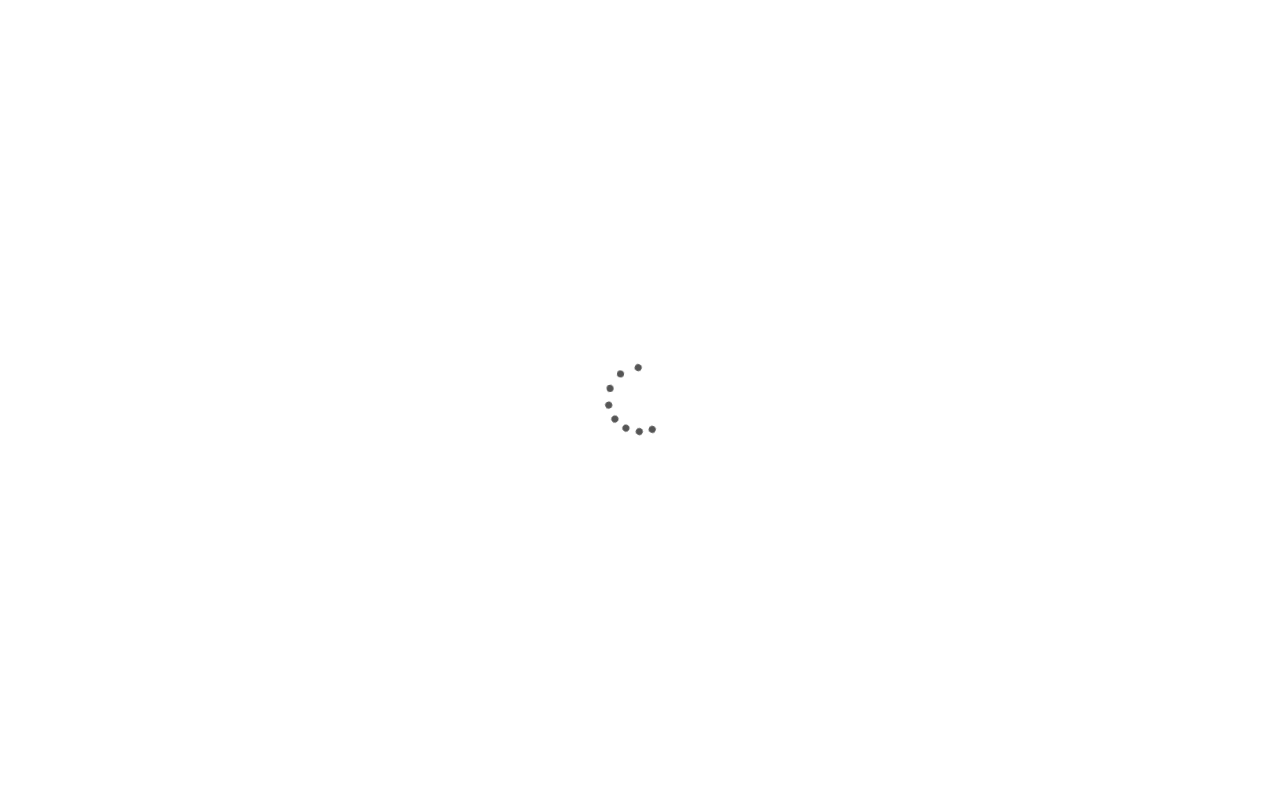
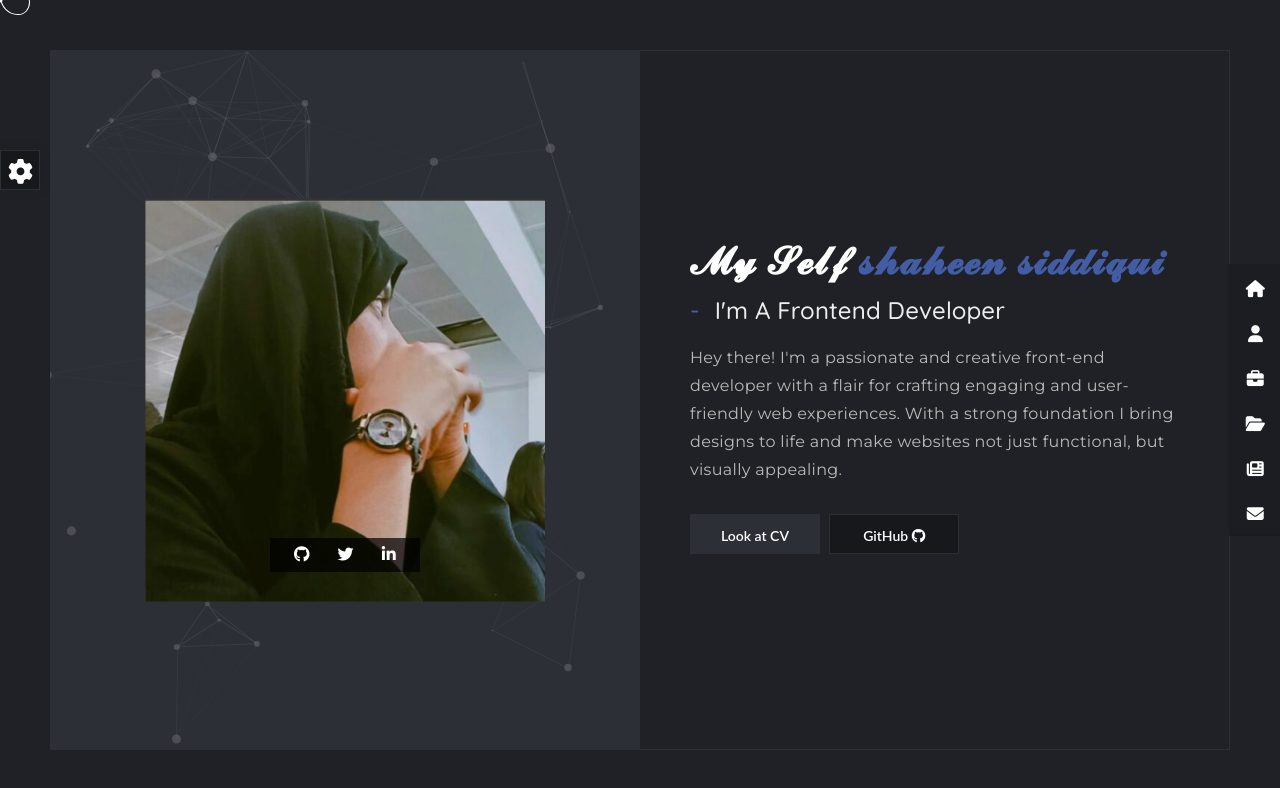
Before and after one commit to Shaheen-Siddiqui/Show-Case, a plain HTML site: page index.html in a window 1280 px wide. Drawn offline with Linux system fonts and the light colour scheme; files whose address does not match are found by name.

Commit message:
Dremoved loder

```diff
--- a/index.html
+++ b/index.html
@@ -41,7 +41,7 @@ Author URI: https://themeforest.net/user/ashishmaraviya
     <div id="overlay_shine"></div>
 
     <!-- Loader -->
-    <div id="ms-overlay">
+    <!-- <div id="ms-overlay">
         <div class="ms-roller">
             <div></div>
             <div></div>
@@ -52,7 +52,7 @@ Author URI: https://themeforest.net/user/ashishmaraviya
             <div></div>
             <div></div>
         </div>
-    </div>
+    </div> -->
 
     <!-- Header navigation section -->
     <header>
```
